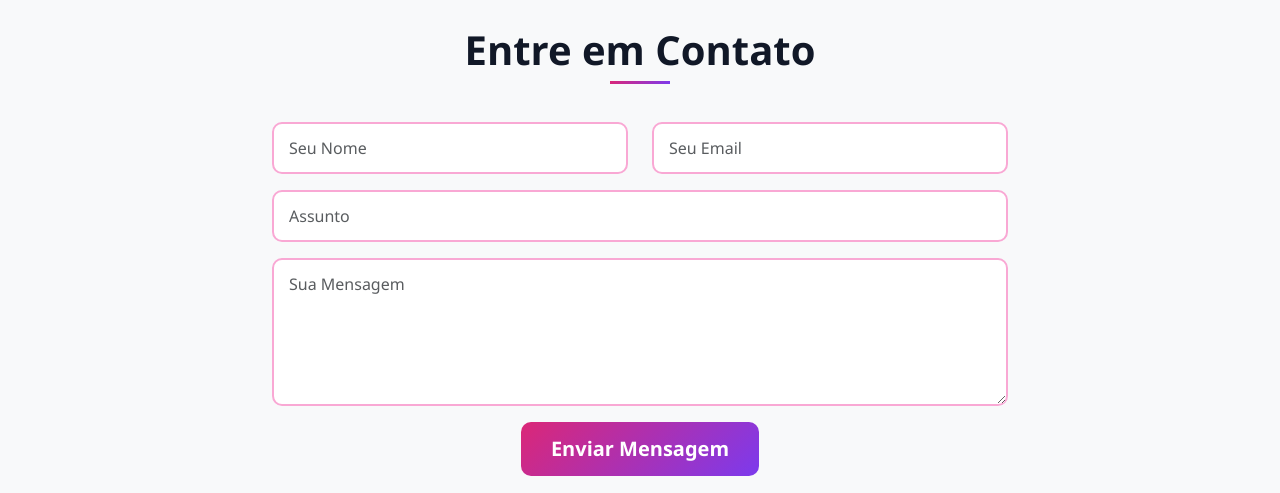
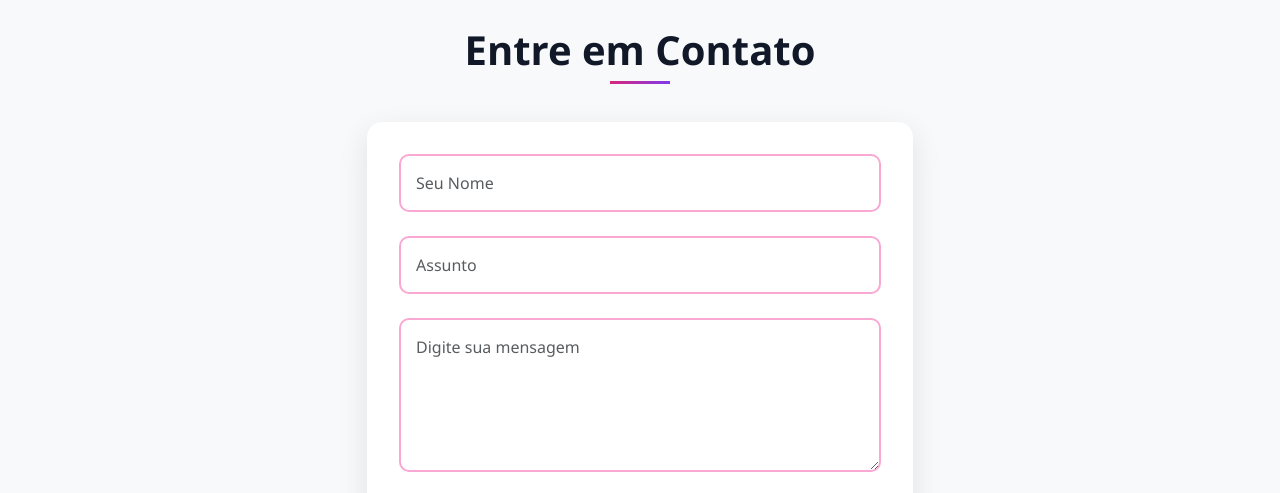
Before and after one commit to Thaynara-Soares/ThaynaraSoares, a plain HTML site: page index.html in a window 1280 px wide. Shown: the part 2445-2938 px from the top of the page. Drawn offline with nearby package versions, Linux system fonts and the light colour scheme.

Commit message:
feat: modificando o contato

```diff
--- a/css/style.css
+++ b/css/style.css
@@ -363,3 +363,43 @@ footer {
         background: linear-gradient(135deg, var(--cor-primaria), var(--cor-secundaria));
     }
 }
+
+.campo-form {
+    border: 2px solid var(--cor-borda);
+    border-radius: 10px;
+    padding: 15px;
+    font-size: 1rem;
+    transition: all 0.3s ease;
+    background: white;
+}
+
+.campo-form:focus {
+    border-color: var(--cor-primaria);
+    box-shadow: 0 0 0 0.2rem rgba(219, 39, 119, 0.15);
+    outline: none;
+}
+
+.botao-form {
+    background: linear-gradient(135deg, var(--cor-primaria), var(--cor-secundaria));
+    border: none;
+    border-radius: 10px;
+    padding: 15px 30px;
+    font-weight: 600;
+    transition: all 0.3s ease;
+    color: white;
+    font-size: 1.1rem;
+}
+
+.botao-form:hover {
+    transform: translateY(-2px);
+    box-shadow: 0 8px 20px rgba(219, 39, 119, 0.25);
+    color: white;
+    background: linear-gradient(135deg, var(--cor-secundaria), var(--cor-primaria));
+}
+
+.formulario-contato {
+    background: white;
+    padding: 2rem;
+    border-radius: 15px;
+    box-shadow: 0 10px 30px rgba(0,0,0,0.1);
+}
--- a/index.html
+++ b/index.html
@@ -189,24 +189,21 @@
         <div class="container">
             <h2 class="section-title text-center mb-5">Entre em Contato</h2>
             <div class="row">
-                <div class="col-lg-8 mx-auto">
-                    <form id="contactForm">
-                        <div class="row">
-                            <div class="col-md-6 mb-3">
-                                <input type="text" class="form-control" placeholder="Seu Nome" required>
-                            </div>
-                            <div class="col-md-6 mb-3">
-                                <input type="email" class="form-control" placeholder="Seu Email" required>
-                            </div>
+                <div class="col-lg-6 mx-auto">
+                    <form class="formulario-contato" id="formulario" onsubmit="enviarWhats(event)">
+                        <div class="mb-4">
+                            <input type="text" class="form-control campo-form" placeholder="Seu Nome" id="nome" required>
                         </div>
-                        <div class="mb-3">
-                            <input type="text" class="form-control" placeholder="Assunto" required>
+                        <div class="mb-4">
+                            <input type="text" class="form-control campo-form" placeholder="Assunto" id="assunto" required>
                         </div>
-                        <div class="mb-3">
-                            <textarea class="form-control" rows="5" placeholder="Sua Mensagem" required></textarea>
+                        <div class="mb-4">
+                            <textarea class="form-control campo-form" placeholder="Digite sua mensagem" id="mensagem" rows="5" required></textarea>
                         </div>
                         <div class="text-center">
-                            <button type="submit" class="btn btn-primary btn-lg">Enviar Mensagem</button>
+                            <button type="submit" class="btn btn-primary btn-lg w-100 botao-form">
+                                <i class="fab fa-whatsapp me-2"></i>Enviar WhatsApp
+                            </button>
                         </div>
                     </form>
 
--- a/js/script.js
+++ b/js/script.js
@@ -184,3 +184,29 @@ document.addEventListener('DOMContentLoaded', function() {
         });
     }
 });
+
+function enviarWhats(event) {
+    event.preventDefault();
+
+    const nome = document.getElementById('nome').value;
+    const assunto = document.getElementById('assunto').value;
+    const mensagem = document.getElementById('mensagem').value;
+
+    const telefone = "5584998464279";
+
+    const texto = `Olá! Meu nome é ${nome}.
+
+    Assunto: ${assunto}
+
+    ${mensagem}`;
+
+    const mensagemCodificada = encodeURIComponent(texto);
+
+    const urlWhatsApp = `https://wa.me/${telefone}?text=${mensagemCodificada}`;
+
+    window.open(urlWhatsApp, '_blank');
+
+    document.getElementById('formulario').reset();
+
+    alert('Redirecionando para o WhatsApp...');
+}
```
